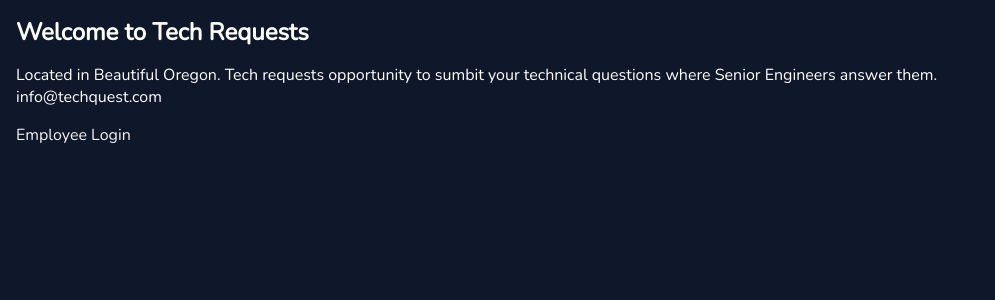
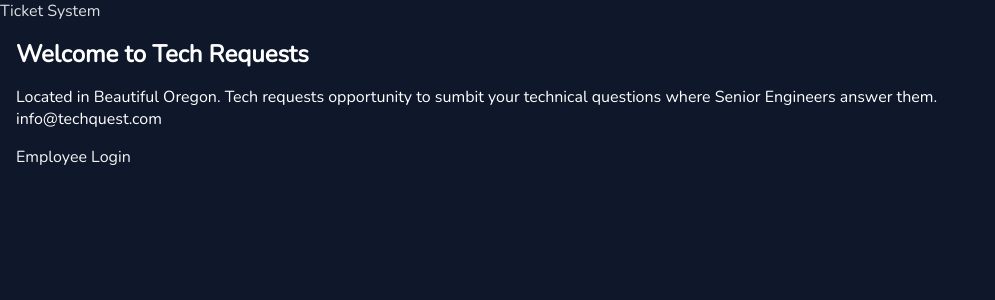
Before and after one commit to MicahBear/jwt_node, a React (Vite) app in the folder frontend/: page / in a window 1280 px wide. Shown: the top 300 px of the page, without its empty margins (0-995 px from the left). Built offline with nearby package versions, Linux system fonts and the light colour scheme.

Commit message:
update: import empdashheader component to use on protected routes, import header to use on public routes

```diff
--- a/frontend/src/pages/EmpDashPage.jsx
+++ b/frontend/src/pages/EmpDashPage.jsx
@@ -1,8 +1,10 @@
 import { Outlet } from 'react-router-dom'
+import EmpDashHeader from '../components/EmpDashHeader'
 
 const EmployeeDash =()=>{
   return (
   <>
+  <EmpDashHeader/>
    <div className="dash-container">
     <Outlet />
    </div>
--- a/frontend/src/pages/Public.jsx
+++ b/frontend/src/pages/Public.jsx
@@ -1,7 +1,10 @@
 import { Link } from 'react-router-dom'
+import Header from '../components/Header'
 
 const Public = () => {
     const content = (
+        <>
+        <Header/>
         <section className='public'>
             <header>
                 <h1>Welcome to <span className='nowrap'>Tech Requests</span></h1>
@@ -14,6 +17,7 @@ const Public = () => {
                 <Link to='/login'>Employee Login</Link>
             </footer>
         </section>
+        </>
     )
     return content
 }
```
